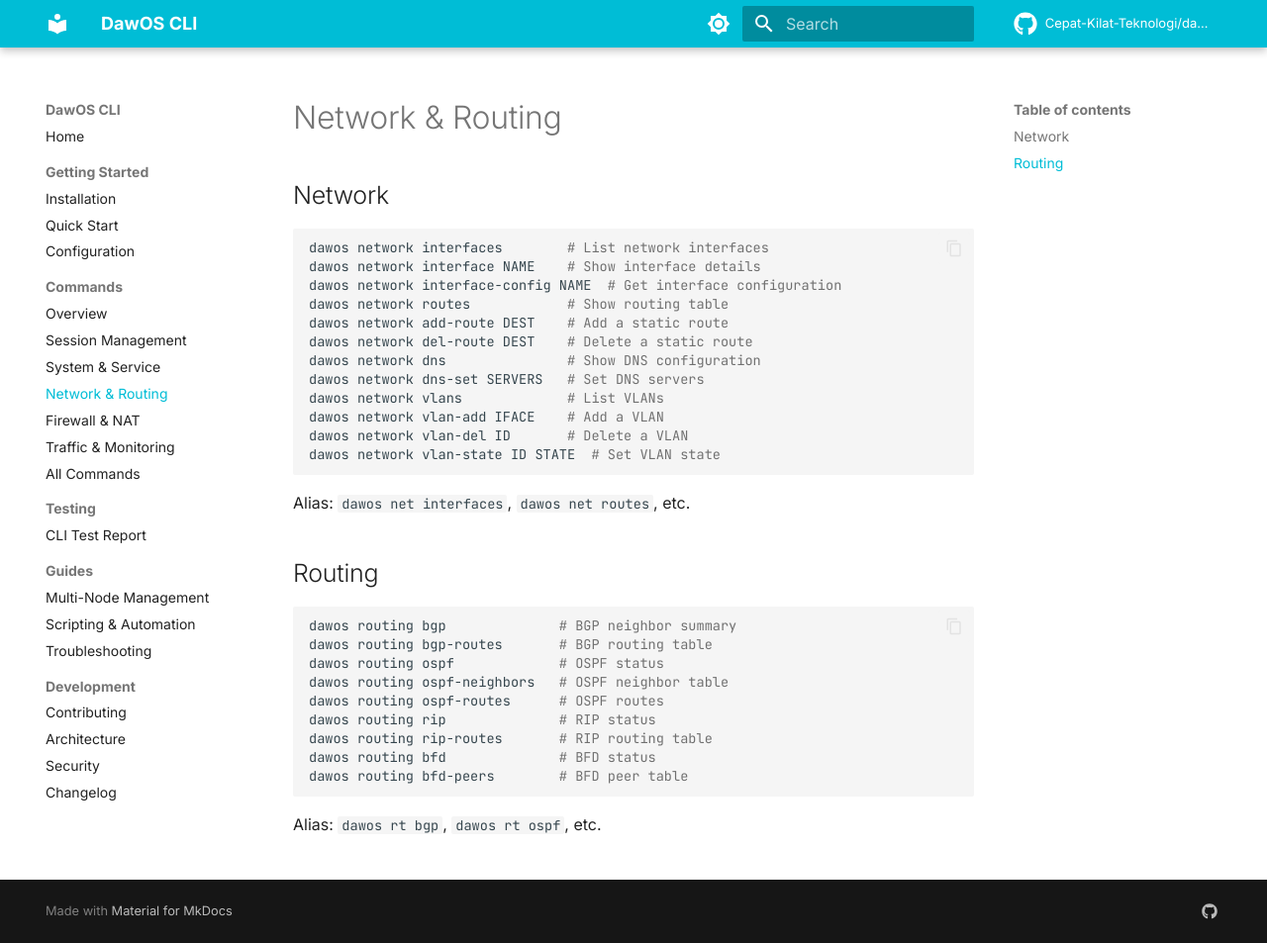
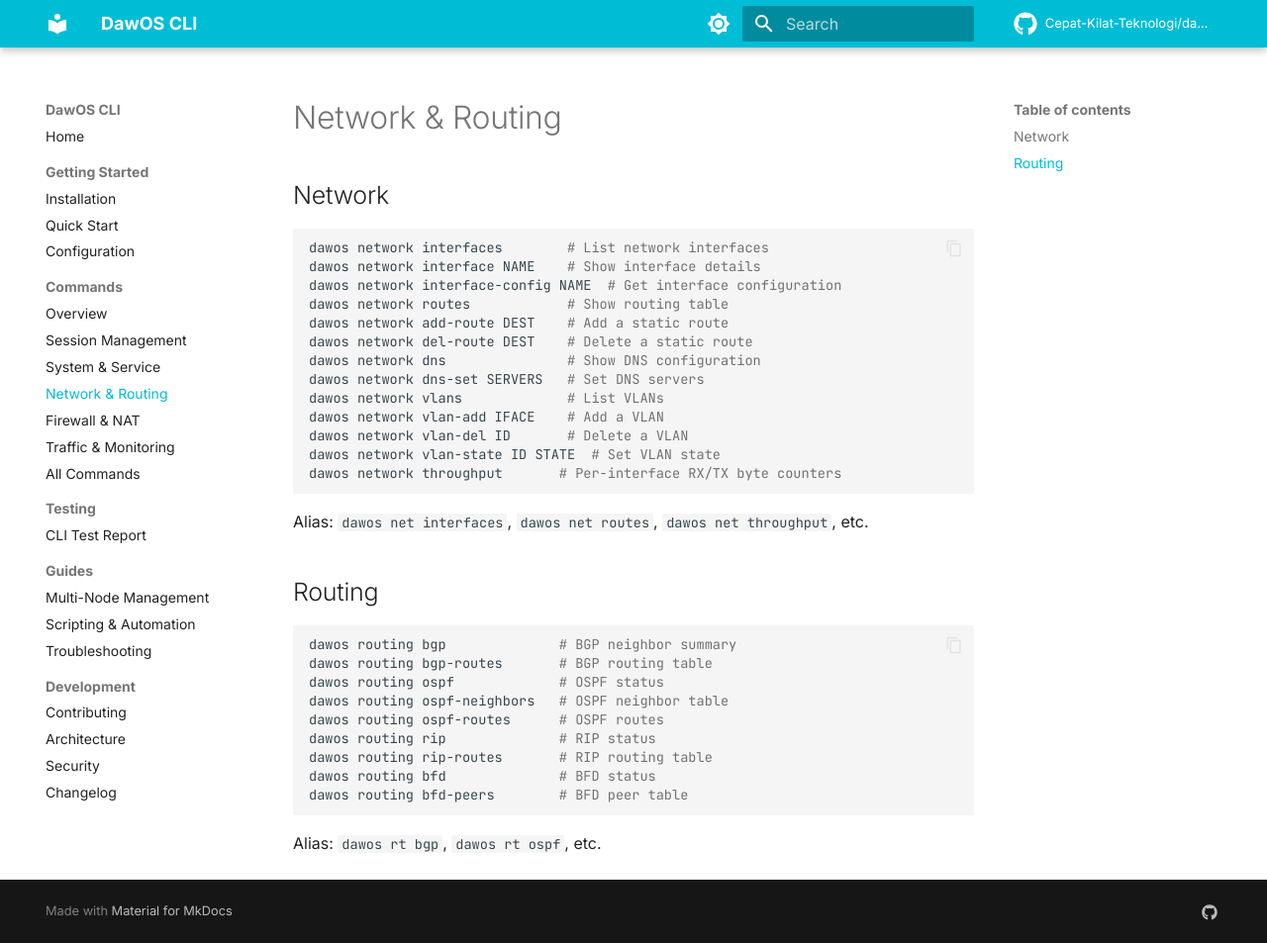
Before and after one commit to Cepat-Kilat-Teknologi/dawos-cli, an MkDocs documentation site: the page built from docs/commands/network.md, in a window 1280 px wide and 953 px high. Shown: the whole window at 99% size. Built offline with MkDocs 1.6.1 and Material for MkDocs 9.7.7, drawn with Linux system fonts in a browser that asks for light colours; comment, search, counter and statistics services are not loaded.

Commit message:
docs: add throughput command to network docs

````diff
--- a/docs/commands/network.md
+++ b/docs/commands/network.md
@@ -15,9 +15,10 @@
 dawos network vlan-add IFACE    # Add a VLAN
 dawos network vlan-del ID       # Delete a VLAN
 dawos network vlan-state ID STATE  # Set VLAN state
+dawos network throughput       # Per-interface RX/TX byte counters
 ```
 
-Alias: `dawos net interfaces`, `dawos net routes`, etc.
+Alias: `dawos net interfaces`, `dawos net routes`, `dawos net throughput`, etc.
 
 ## Routing
 
````
